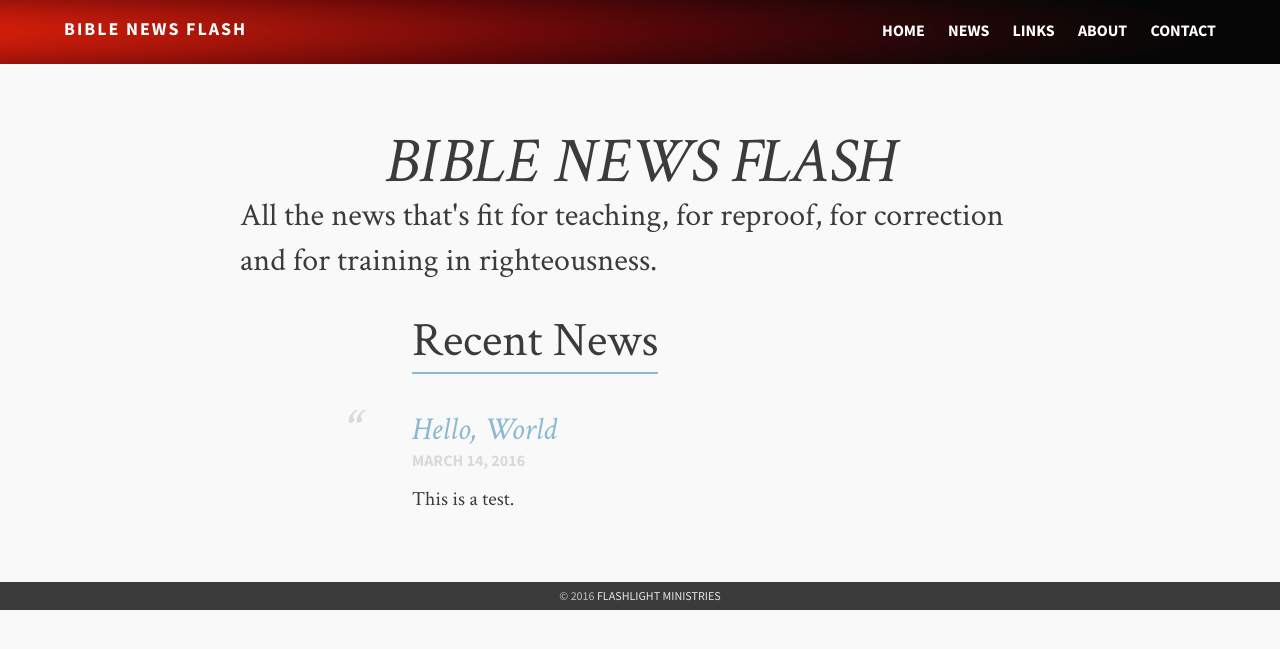
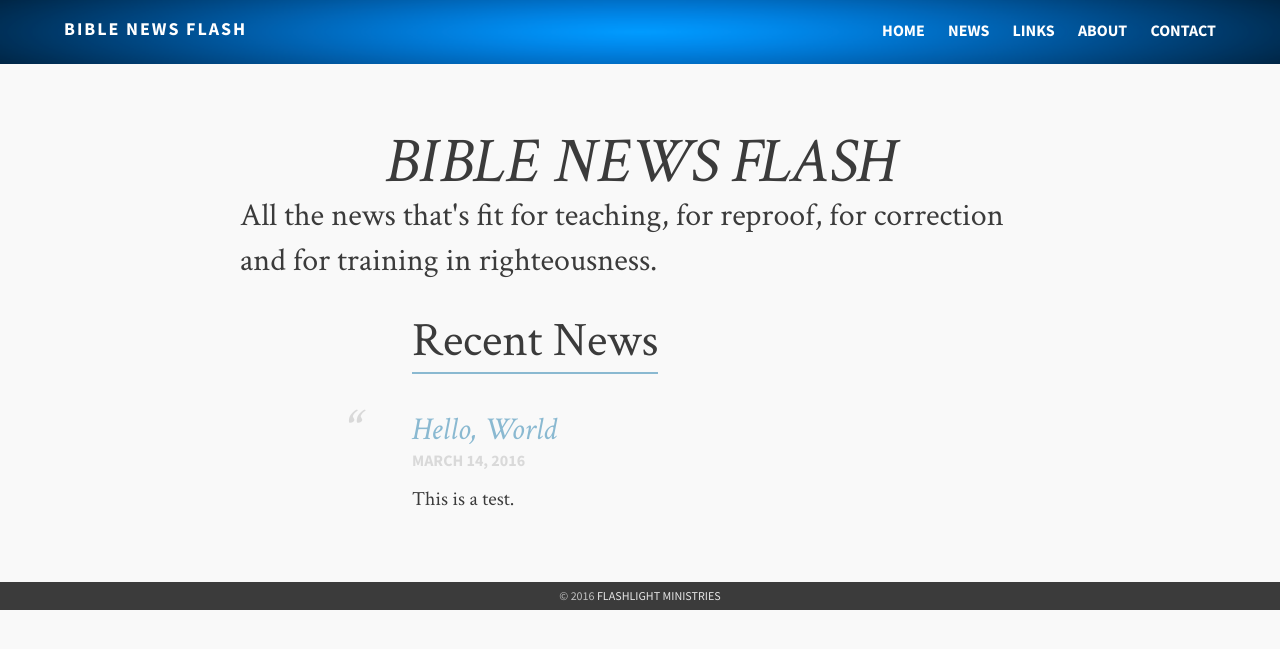
Before and after one commit to flashlightministries/oilforlight, a Jekyll site: the page built from index.md, in a window 1280 px wide. Shown: the top 649 px of the page. Built offline with Jekyll 4.4.1, drawn with Linux system fonts in a browser that asks for light colours.

Commit message:
blue header

```diff
--- a/_layouts/default.html
+++ b/_layouts/default.html
@@ -12,7 +12,7 @@
   {% endif %}
 {% else %}
   <div class="overlay-lighter"></div>
-  <div class="featured-image" style="background-image: url({{ site.url }}/images/Red-black-gradient_64px.png)"></div>
+  <div class="featured-image" style="background-image: url({{ site.url }}/images/blue-gradient-64px.png)"></div>
 {% endif %}
 
 
--- a/_layouts/home.html
+++ b/_layouts/home.html
@@ -3,7 +3,7 @@
     <div id='bump'>
         <section class="article">
           <div class="overlay-lighter"></div>
-          <div class="featured-image" style="background-image: url({{ site.url }}/images/Red-black-gradient_64px.png)"></div>
+          <div class="featured-image" style="background-image: url({{ site.url }}/images/blue-gradient-64px.png)"></div>
           <article class="archive-wrap">
               <header class="post-header">
                  <hgroup>
--- a/_layouts/post-light-feature.html
+++ b/_layouts/post-light-feature.html
@@ -12,7 +12,7 @@
   {% endif %}
 {% else %}
   <div class="overlay-lighter"></div>
-  <div class="featured-image" style="background-image: url({{ site.url }}/images/Red-black-gradient_64px.png)"></div>
+  <div class="featured-image" style="background-image: url({{ site.url }}/images/blue-gradient-64px.png)"></div>
 {% endif %}
 
 
--- a/_layouts/post-no-feature.html
+++ b/_layouts/post-no-feature.html
@@ -7,7 +7,7 @@
   <div class="featured-image" style="background-image: url({{ site.url }}/images/{{ page.image.feature }})"></div>
 {% else %}
   <div class="overlay-lighter"></div>
-  <div class="featured-image" style="background-image: url({{ site.url }}/images/flashlight1.jpg)"></div>
+  <div class="featured-image" style="background-image: url({{ site.url }}/images/blue-gradient-64px.png)"></div>
 {% endif %}
 
 
--- a/_layouts/post.html
+++ b/_layouts/post.html
@@ -12,7 +12,7 @@
   {% endif %}
 {% else %}
   <div class="overlay"-lighter></div>
-  <div class="featured-image" style="background-image: url({{ site.url }}/images/Red-black-gradient_64px.png)"></div>
+  <div class="featured-image" style="background-image: url({{ site.url }}/images/blue-gradient-64px.png)"></div>
 {% endif %}
 
 
```
Also changed, not shown: images/Red-black-gradient_64px.png (deleted), images/blue-gradient-64px.png (added).
